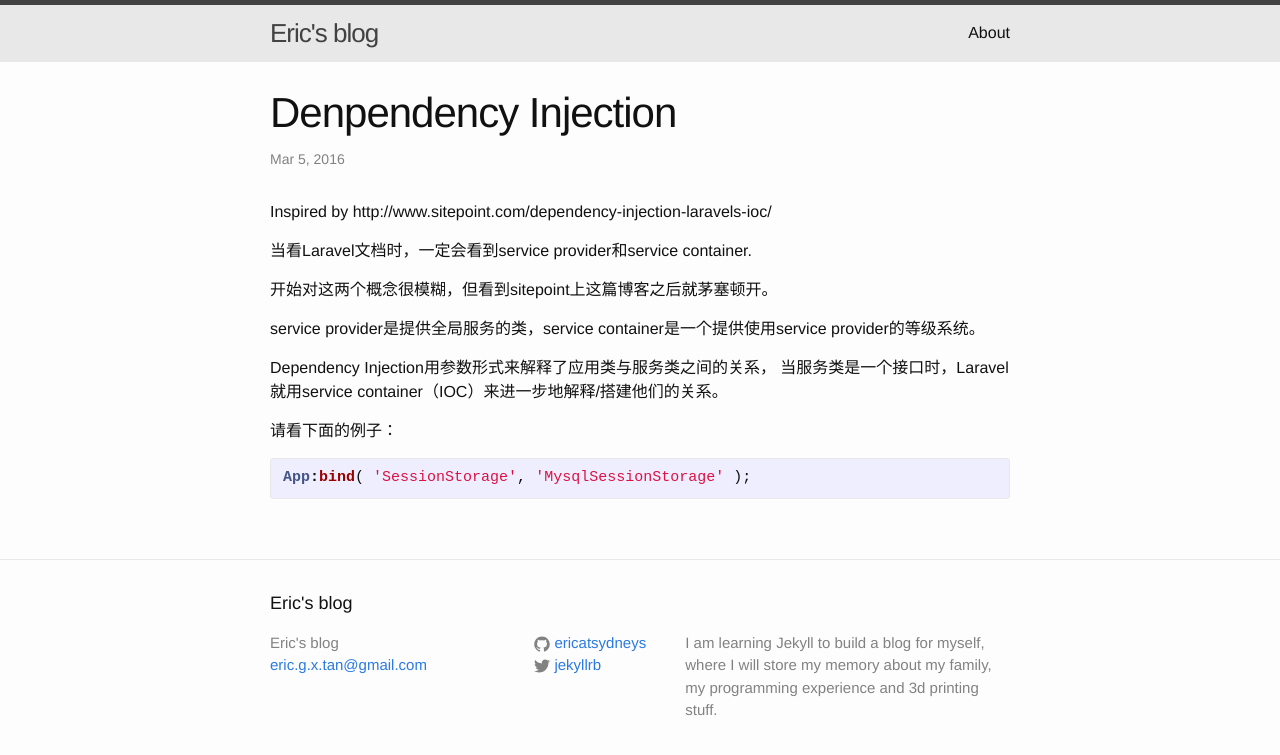
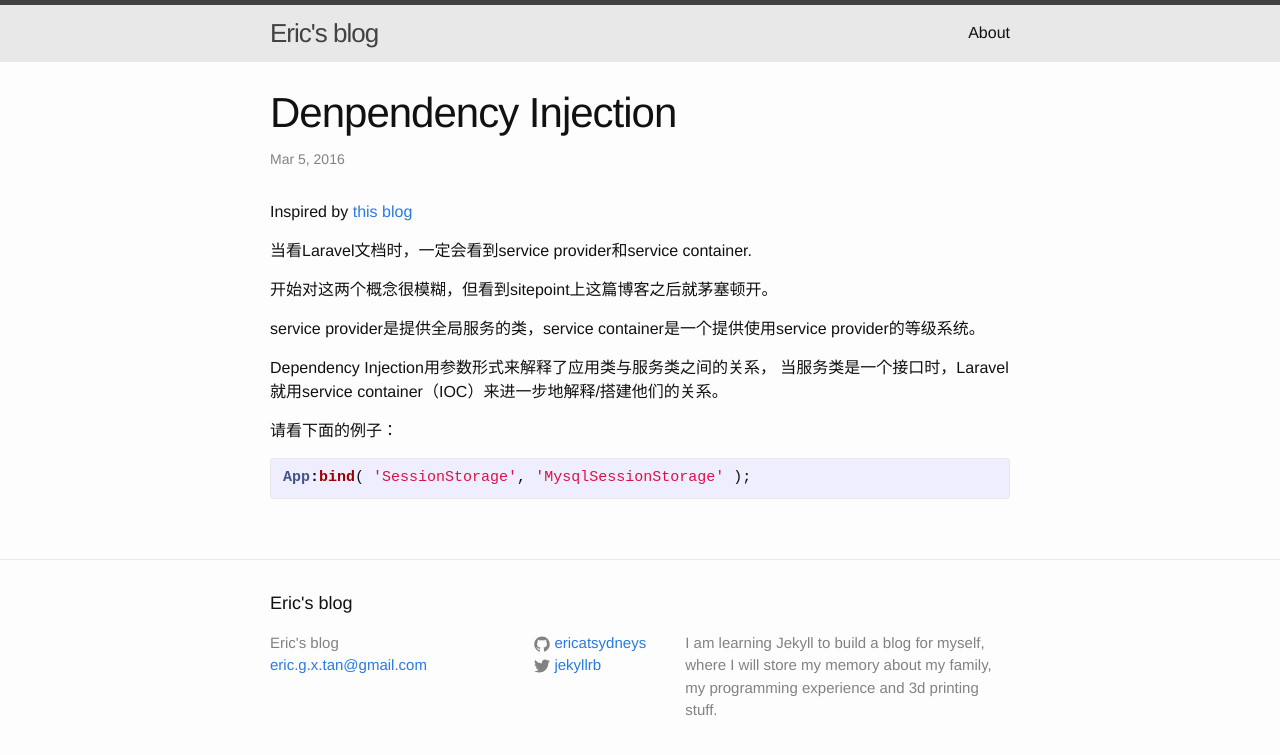
Before and after one commit to ericatsydney/ericatsydney.github.io, a Jekyll site: the page built from _posts/2016-03-05-dependency-injection.markdown, in a window 1280 px wide. Shown: the top 755 px of the page. Built offline with Jekyll 4.4.1, drawn with Linux system fonts in a browser that asks for light colours.

Commit message:
Updated a post.

```diff
--- a/_posts/2016-03-05-dependency-injection.markdown
+++ b/_posts/2016-03-05-dependency-injection.markdown
@@ -5,7 +5,7 @@ date:   2016-03-05 22:00:52 +1000
 categories: Promgramming
 ---
 
-Inspired by http://www.sitepoint.com/dependency-injection-laravels-ioc/
+Inspired by <a href='http://www.sitepoint.com/dependency-injection-laravels-ioc/'>this blog</a>
 
 当看Laravel文档时，一定会看到service provider和service container.
 
```
